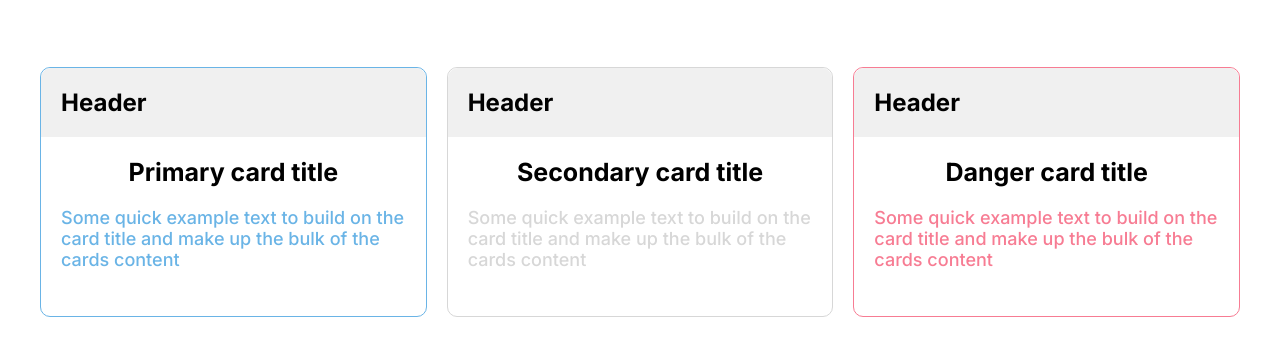
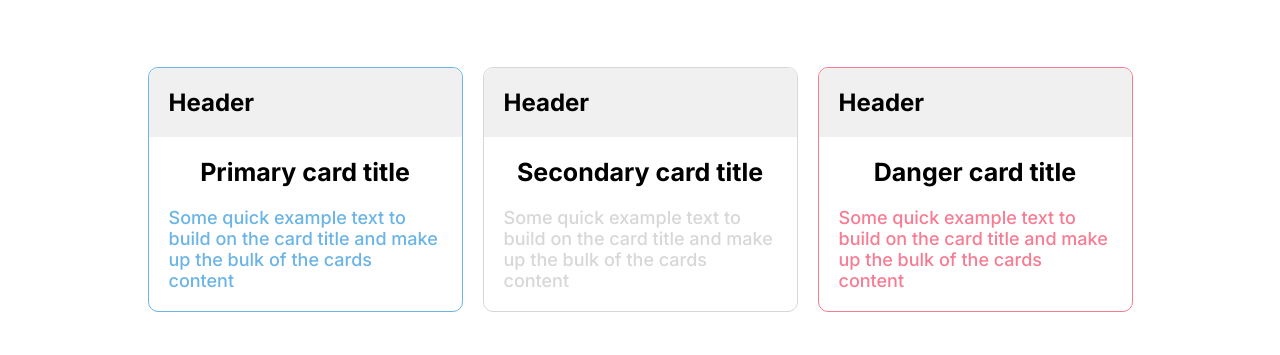
Before and after one commit to karenmore/maquetado-html-css, a plain HTML site: page index.html in a window 1280 px wide. Shown: the part 115-470 px from the top of the page. Drawn offline with Linux system fonts and the light colour scheme.

Commit message:
Maquetado HTML CSS2

```diff
--- a/style.css
+++ b/style.css
@@ -25,11 +25,10 @@ body {
 }
 
 .card {
-    width: 1200px;
-    height: 250px;
     margin: 0 auto;
     display: flex;
-    flex-direction:row;
+    flex-wrap: wrap;
+    justify-content: center;
     gap: 20px;
 }
 
@@ -42,16 +41,19 @@ body {
 .card__container {
     border: 1px solid var(--b-container);
     border-radius: 10px;
+    width: 315px;
 }
 
 .card__container1 {
     border: 1px solid var(--b-container1);
     border-radius: 10px;
+    width: 315px;
 }
 
 .card__container2 {
     border: 1px solid var(--b-container2);
     border-radius: 10px;
+    width: 315px;
 }
 
 .container__list {
```
